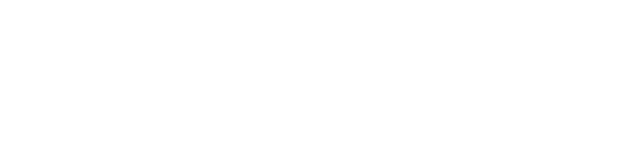
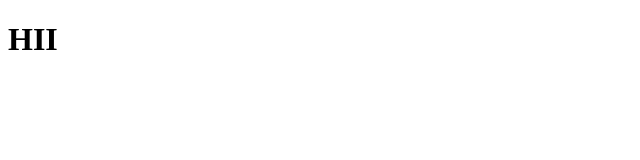
Before and after one commit to patilbhagu/Techno-Website, a plain HTML site: page index.html in a window 1280 px wide. Shown: the full height of the page, 0-640 px from the left. Drawn offline with Linux system fonts and the light colour scheme.

Commit message:
new changes

```diff
--- a/index.html
+++ b/index.html
@@ -8,5 +8,5 @@
 <body>
 </body>
     <script src="first.js"></script>
-
+      <h1>HII</h1>
 </html>
```
